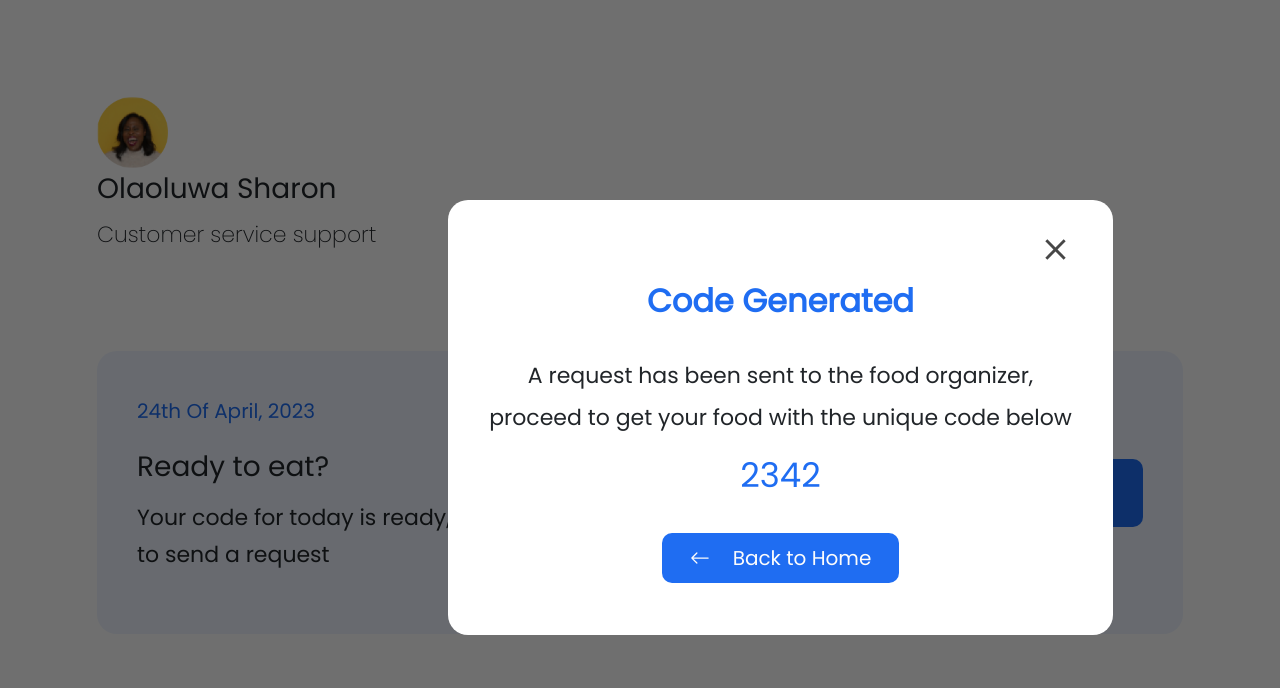
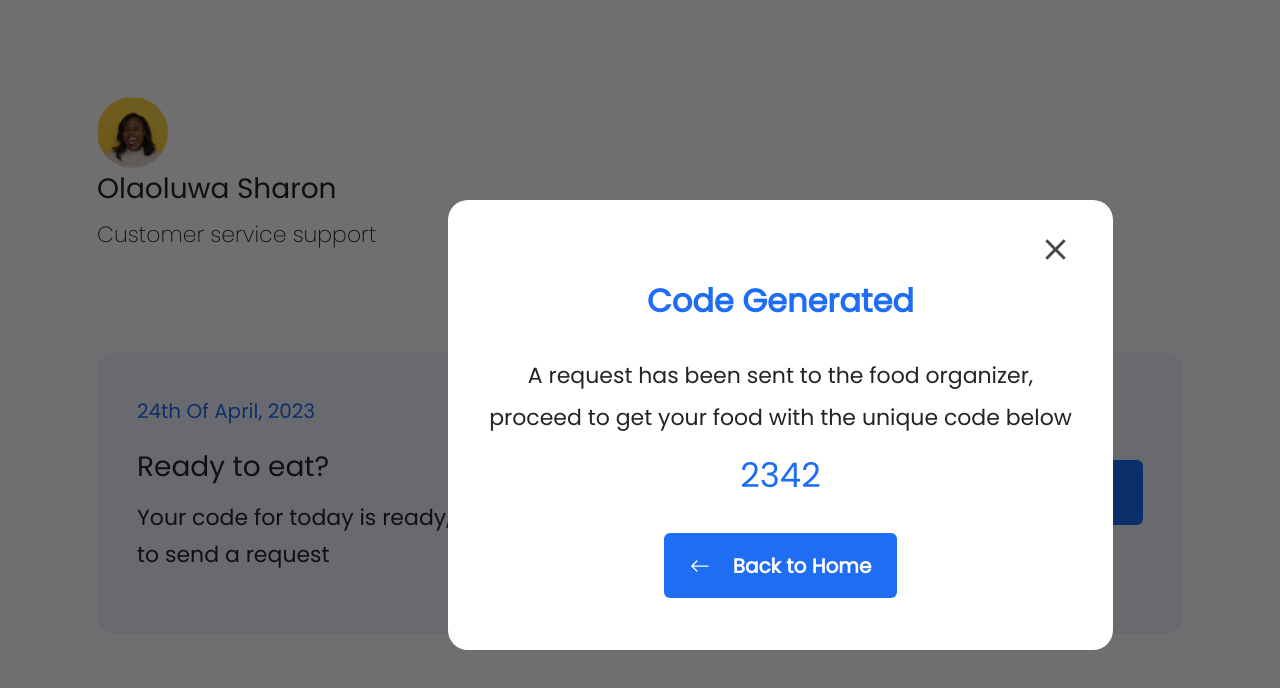
Before and after one commit to mzoyinda/MealTracker, a React (Vite) app: page /employee in a window 1280 px wide. Both pictures are taken after a click on the button "Generate code". Shown: the top 688 px of the page. Built offline with nearby package versions, Linux system fonts and the light colour scheme.

Commit message:
update btn UI

```diff
--- a/src/assets/scss/components/buttons.scss
+++ b/src/assets/scss/components/buttons.scss
@@ -3,6 +3,8 @@
     font-weight: bold;
     height: 65px;
     line-height: 3;
+    padding-left: 30px;
+    padding-right: 30px;
     &-brand {
         &-primary {
             background-color: $brand-primary;
--- a/src/screens/Employee/GenerateCode.jsx
+++ b/src/screens/Employee/GenerateCode.jsx
@@ -17,7 +17,7 @@ const GenerateCode = ({showModal, setShowModal}) => {
       </p>
       <p className="blue__code">2342</p>
       <div className="button__container">
-      <button>
+      <button className="btn btn-brand-primary">
         <BsArrowLeft/>
         <span onClick={()=>setShowModal(!showModal)}>Back to Home</span>
       </button>
@@ -78,15 +78,7 @@ const Modal = styled.section`
       align-items: center;
       padding: 10px 25px;
       gap: 23px;
-      width: 236.33px;
-      font-weight: 500;
-  border-color: transparent;
       font-size: 20px;
-      line-height: 30px;
-      color: #fcfcfc;
-      height: 50px;
-      background: var(--secondaryColor);
-      border-radius: 10px;
     }
     .button__container{
       display: flex;
--- a/src/screens/Employee/index.jsx
+++ b/src/screens/Employee/index.jsx
@@ -28,7 +28,7 @@ const Index = () => {
             Your code for today is ready, click on the button to send a request
           </p>
         </div>
-        <button onClick={toggleAuth} >
+        <button className="btn btn-brand-primary" onClick={toggleAuth} >
           Generate code
         </button>
       </section>
@@ -107,23 +107,23 @@ const Container = styled.main`
       }
     }
 
-    button {
-      display: flex;
-      flex-direction: row;
-      justify-content: center;
-      align-items: center;
-      padding: 15px 40px;
-      gap: 16px;
-      border-color: transparent;
-      font-weight: 500;
-      font-size: 20px;
-      line-height: 30px;
-      color: #ffffff;
-      width: 230px;
-      height: 68px;
-      background: #1f6df2;
-      border-radius: 10px;
-    }
+    //button {
+    //  display: flex;
+    //  flex-direction: row;
+    //  justify-content: center;
+    //  align-items: center;
+    //  padding: 15px 40px;
+    //  gap: 16px;
+    //  border-color: transparent;
+    //  font-weight: 500;
+    //  font-size: 20px;
+    //  line-height: 30px;
+    //  color: #ffffff;
+    //  width: 230px;
+    //  height: 68px;
+    //  background: #1f6df2;
+    //  border-radius: 10px;
+    //}
   }
 `;
 
```
